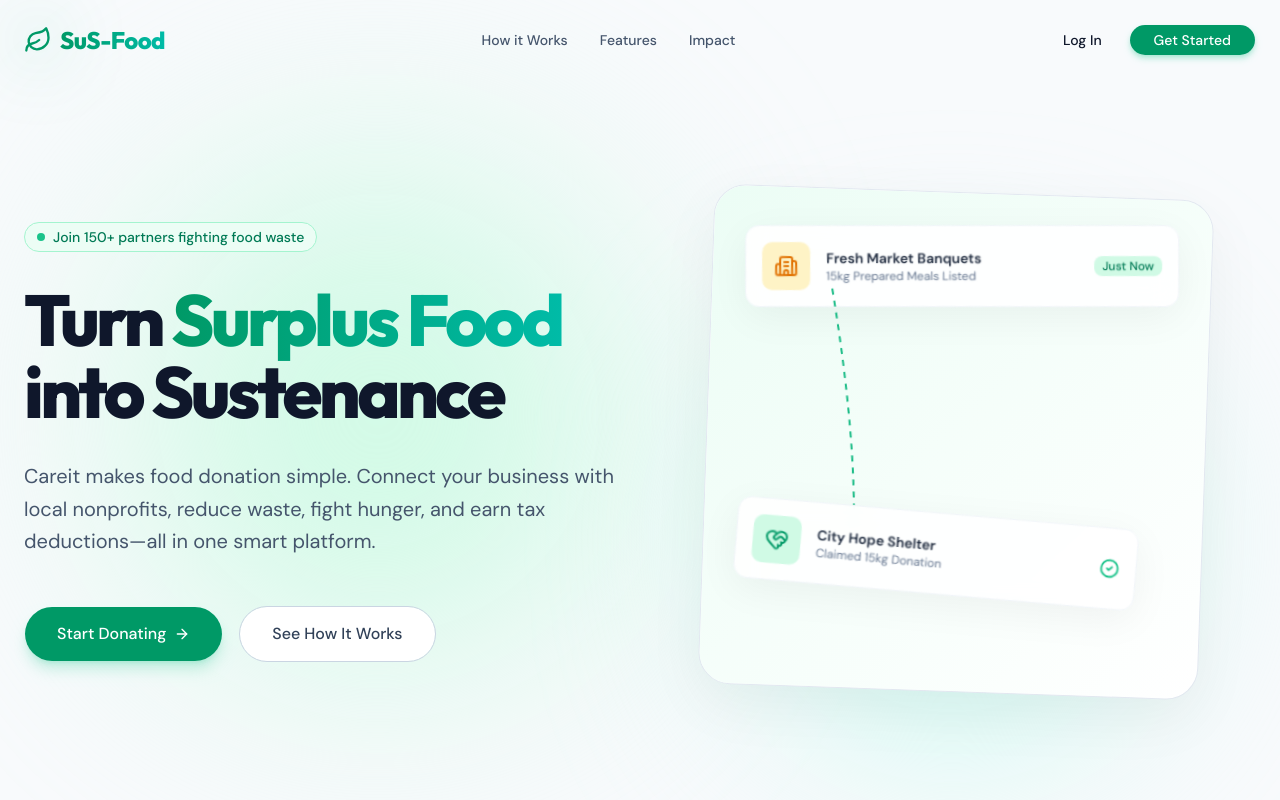
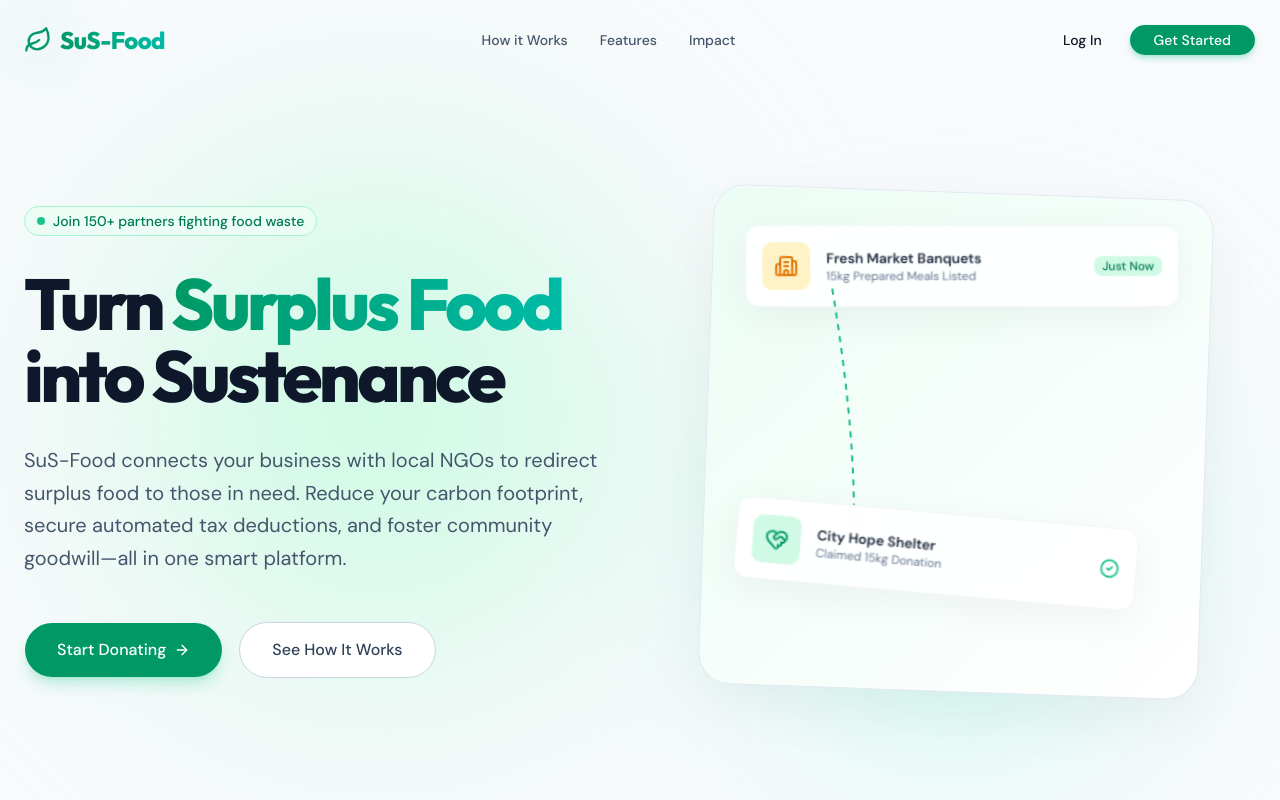
Before and after one commit to justkalesh/SusFoods, a Next.js app: page / in a window 1280 px wide. Shown: the top 800 px of the page. Built offline with nearby package versions, Linux system fonts and the light colour scheme.

Commit message:
chore: update hero copy

```diff
--- a/src/app/page.tsx
+++ b/src/app/page.tsx
@@ -138,7 +138,7 @@ export default function LandingPage() {
                   Turn <span className="bg-clip-text text-transparent bg-gradient-to-r from-emerald-600 to-teal-500">Surplus Food</span> into Sustenance
                 </h1>
                 <p className="max-w-[600px] text-slate-600 text-lg md:text-xl leading-relaxed">
-                  Careit makes food donation simple. Connect your business with local nonprofits, reduce waste, fight hunger, and earn tax deductions—all in one smart platform.
+                  SuS-Food connects your business with local NGOs to redirect surplus food to those in need. Reduce your carbon footprint, secure automated tax deductions, and foster community goodwill—all in one smart platform.
                 </p>
                 <div className="flex flex-col sm:flex-row gap-4 pt-4">
                   <Link href="/auth/register">
```
